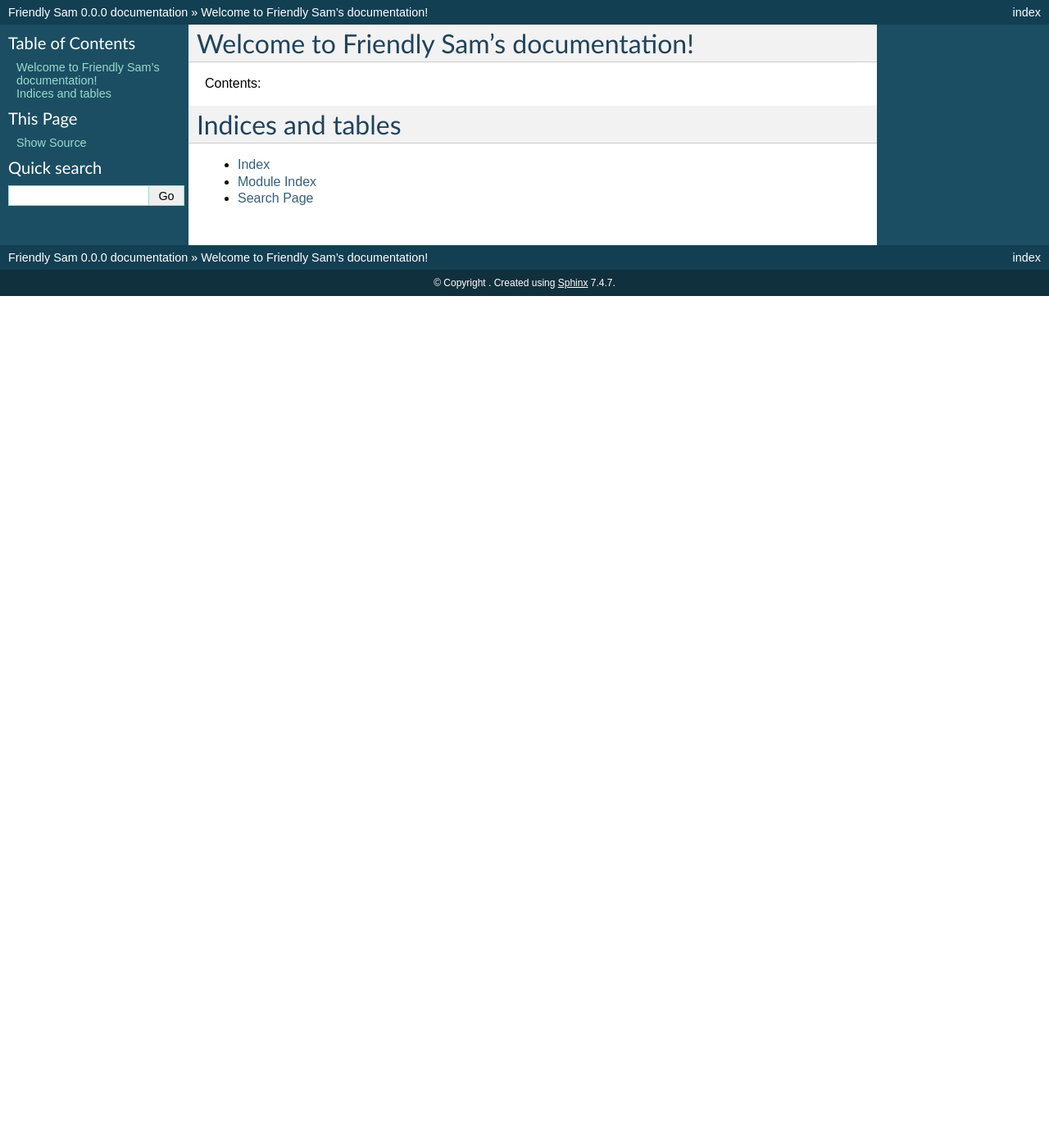
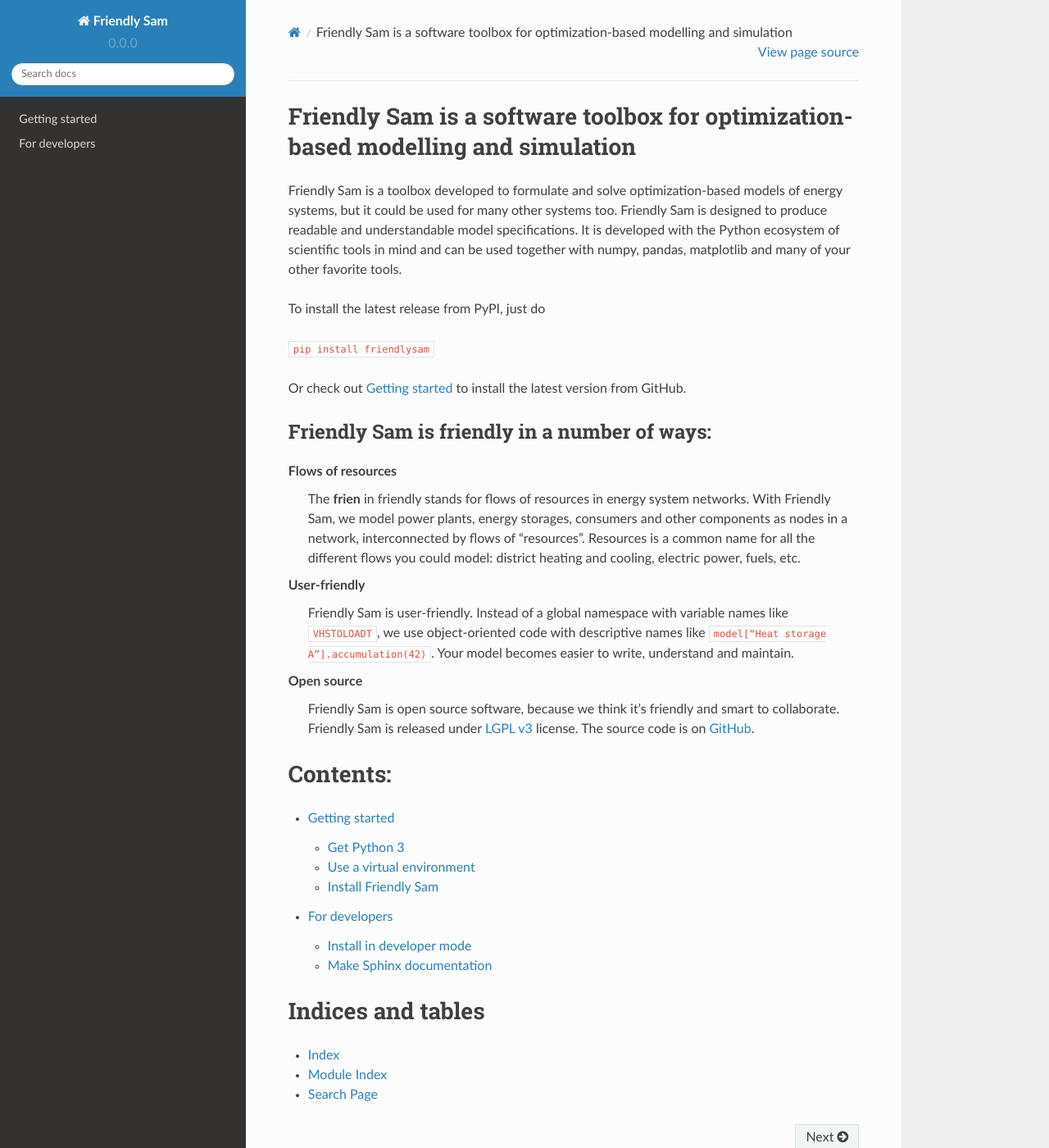
Before and after one commit to sp-etx/friendlysam, a Sphinx documentation site: the page built from docs/index.rst, in a window 1280 px wide and 1400 px high. Shown: the whole window at 82% size. Built offline with Sphinx 7.4.7 and the Read the Docs theme 2.0.0, drawn with Linux system fonts in a browser that asks for light colours; formulas are drawn with MathJax 3; some of the changed text lies outside the part shown.

Commit message:
Some initial documentation

```diff
--- a/docs/conf.py
+++ b/docs/conf.py
@@ -31,6 +31,8 @@
 extensions = [
     'sphinx.ext.autodoc',
     'sphinx.ext.viewcode',
+    'sphinx.ext.pngmath',
+    'sphinxcontrib.napoleon'
 ]
 
 # Add any paths that contain templates here, relative to this directory.
@@ -102,6 +104,14 @@
 # The theme to use for HTML and HTML Help pages.  See the documentation for
 # a list of builtin themes.
 html_theme = 'default'
+
+# on_rtd is whether we are on readthedocs.org, this line of code grabbed from docs.readthedocs.org
+on_rtd = os.environ.get('READTHEDOCS', None) == 'True'
+
+if not on_rtd:  # only import and set the theme if we're building docs locally
+    import sphinx_rtd_theme
+    html_theme = 'sphinx_rtd_theme'
+    html_theme_path = [sphinx_rtd_theme.get_html_theme_path()]
 
 # Theme options are theme-specific and customize the look and feel of a theme
 # further.  For a list of options available for each theme, see the
--- /dev/null
+++ b/docs/getting_started.rst
@@ -0,0 +1,68 @@
+Getting started
+=====================
+
+No stable release is available yet. Instead, download the master development branch from the source code repository.
+
+* **Alternative 1:** Download a zip file: https://github.com/sp-etx/friendlysam/archive/master.zip
+
+* **Alternative 2:** If you know git, clone into the repository::
+
+		git clone https://github.com/sp-etx/friendlysam.git
+
+
+Get Python 3
+----------------
+
+Friendly Sam is developed in Python 3 (at the time of this writing, Python 3.4). Download and install it now, if you haven't already.
+
+
+Use a virtual environment
+------------------------------
+
+It is highly recommended that you use a virtual environment. It's not strictly necessary, but if you choose not to, there is a risk that you will have conflicts between different versions of the packages that Friendly Sam and other Python packages depend on. Google for ``python virtualenv`` if you want to learn more. If not, you can also do it the way I do, using `vex <https://pypi.python.org/pypi/vex>`_.
+
+* **If you are on Windows**
+	1. Open a command prompt.
+	2. Make sure you have the latest ``setuptools`` by running ``pip install setuptools --upgrade``
+	3. Install vex by running ``pip install --user vex``
+	4. Create a virtual environment named ``my_project_name`` and enter it by running ``vex -m --python C:\Python34\python.exe my_project_name cmd``
+
+	Now, whenever you want to use your virtual environment, open a command prompt and run ``vex my_project_name cmd``.
+
+* **If you are on Linux**
+
+	Basically, you follow the instructions for Windows above, but exchange ``cmd`` for ``bash`` and ``C:\Python34\python.exe`` for something more suitable. Also see the docs for `vex <https://pypi.python.org/pypi/vex>`_ if you have problems.
+
+
+Install Friendly Sam
+-----------------------------
+
+Assuming you have entered/activated your Python virtual environment, or wherever you want to install it, open a command prompt/shell and go to the place you downloaded (and unpacked) the source code. Stand in the directory containing ``setup.py`` and run the command::
+
+	python setup.py install
+
+This will install Friendly Sam. You are now ready to boot up Python and do ``import friendlysam``.
+
+
+For developers
+===========================
+
+Install in developer mode
+----------------------------
+
+If you are developing the source code of Friendly Sam, you probably want to install it in "develop" mode instead. This has two benefits. First, you get some extra dependencies such as ``nose`` (testing package), ``sphinx`` (documentation package) and ``dill`` (used for pickling stuff). Second, you won't have to reinstall the package into your Python site-packages directory every time you change something.
+
+To install Friendly Sam in develop mode, skip the previous step and instead do this::
+
+	pip install -r develop.txt
+
+
+
+Make Sphinx documentation
+----------------------------
+
+	The documentation for residues is made with `Sphinx <http://sphinx-doc.org/latest/index.html>`_ and hosted with `Read the Docs <https://readthedocs.org/>`_. To parse nice, human-readable docstrings, we use `Napoleon <http://sphinxcontrib-napoleon.readthedocs.org/en/latest/>`_.
+
+	* If you want to make a very minor change to the documentation, you can actually just edit the source, push to the github repository and `magically <http://read-the-docs.readthedocs.org/en/latest/webhooks.html>`_, the docs will update at readthedocs.org.
+
+	* However, if you want to edit the docs a lot, you probably want to make test builds on your own machine. In that case, you need to `learn about Sphinx <http://sphinx-doc.org>`_. The documentation is at least properly set up for a Windows environment in the repository, so you can just open a command prompt and go to ``friendlysam\docs`` and run the command ``make html``. The resulting HTML can be previewed under ``friendlysam\docs\_build\index.html
--- a/docs/index.rst
+++ b/docs/index.rst
@@ -1,15 +1,37 @@
-.. Friendly Sam documentation master file, created by
-   sphinx-quickstart on Tue Dec 09 18:39:06 2014.
-   You can adapt this file completely to your liking, but it should at least
-   contain the root `toctree` directive.
 
-Welcome to Friendly Sam's documentation!
-========================================
+Friendly Sam is a software toolbox for optimization-based modelling and simulation
+====================================================================================
+
+Friendly Sam is a toolbox developed to formulate and solve optimization-based models of energy systems, but it could be used for many other systems too. Friendly Sam is designed to produce readable and understandable model specifications. It is developed with the Python ecosystem of scientific tools in mind and can be used together with numpy, pandas, matplotlib and many of your other favorite tools.
+
+To install the latest release from PyPI, just do
+
+``pip install friendlysam``
+
+Or check out :doc:`getting_started` to install the latest version from GitHub.
+
+Friendly Sam is friendly in a number of ways:
+----------------------------------------------
+
+Flows of resources
+	The **frien** in friendly stands for flows of resources in energy system networks. With Friendly Sam, we model power plants, energy storages, consumers and other components as nodes in a network, interconnected by flows of “resources”. Resources is a common name for all the different flows you could model: district heating and cooling, electric power, fuels, etc.
+
+User-friendly
+	Friendly Sam is user-friendly. Instead of a global namespace with variable names like ``VHSTOLOADT``, we use object-oriented code with descriptive names like ``model[“Heat storage A”].accumulation(42)``. Your model becomes easier to write, understand and maintain.
+
+Open source
+	Friendly Sam is open source software, because we think it’s friendly and smart to collaborate. Friendly Sam is released under `LGPL v3 <https://www.gnu.org/licenses/lgpl.html>`_ license. The source code is on `GitHub <https://github.com/sp-etx/friendlysam>`_.
+
+
+
+
 
 Contents:
-
+==============
 .. toctree::
    :maxdepth: 2
+
+   getting_started
 
 
 
```
Also changed, not shown: DESCRIPTION.rst (added, +36 -0 lines), README.md (+1 -5 lines).
